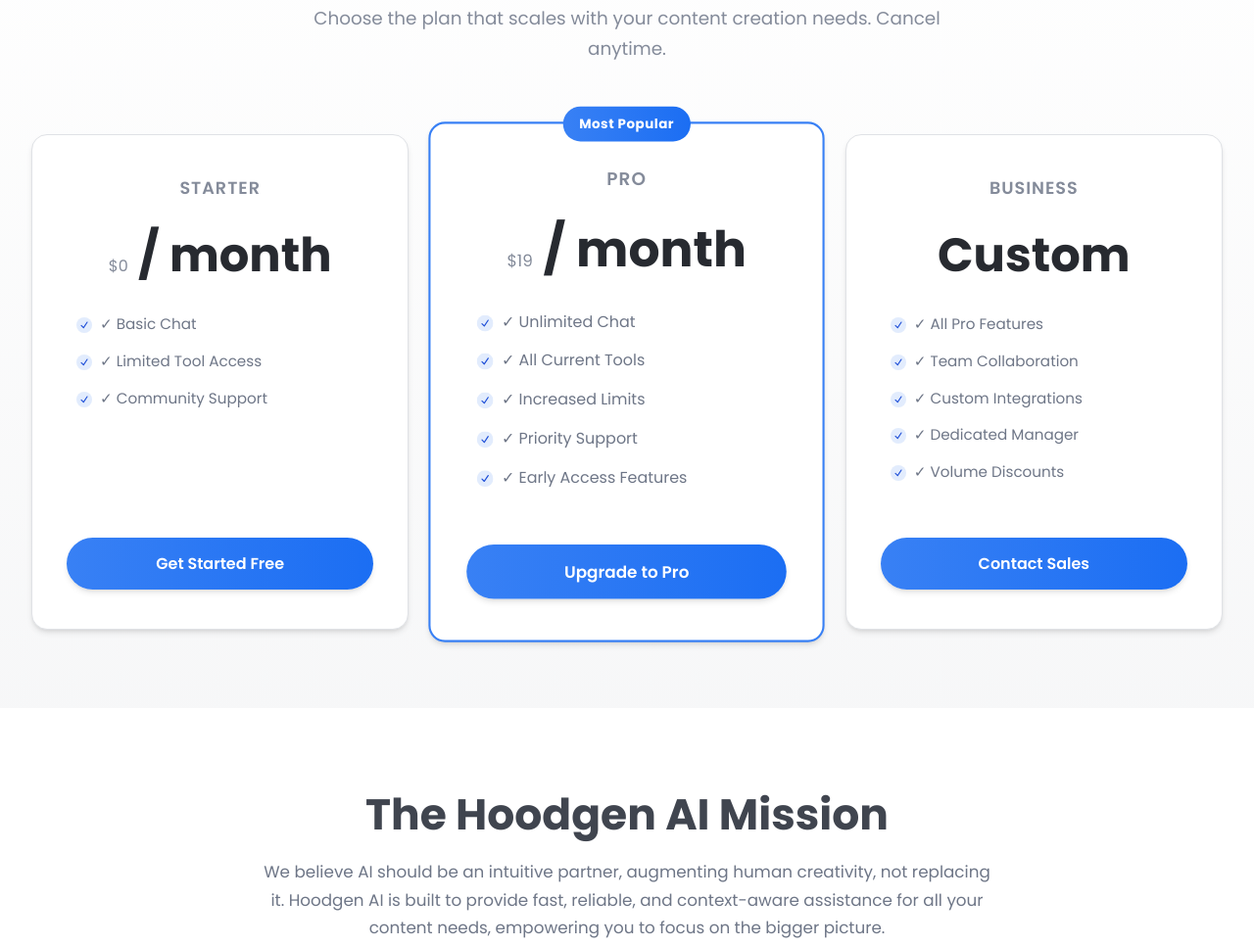
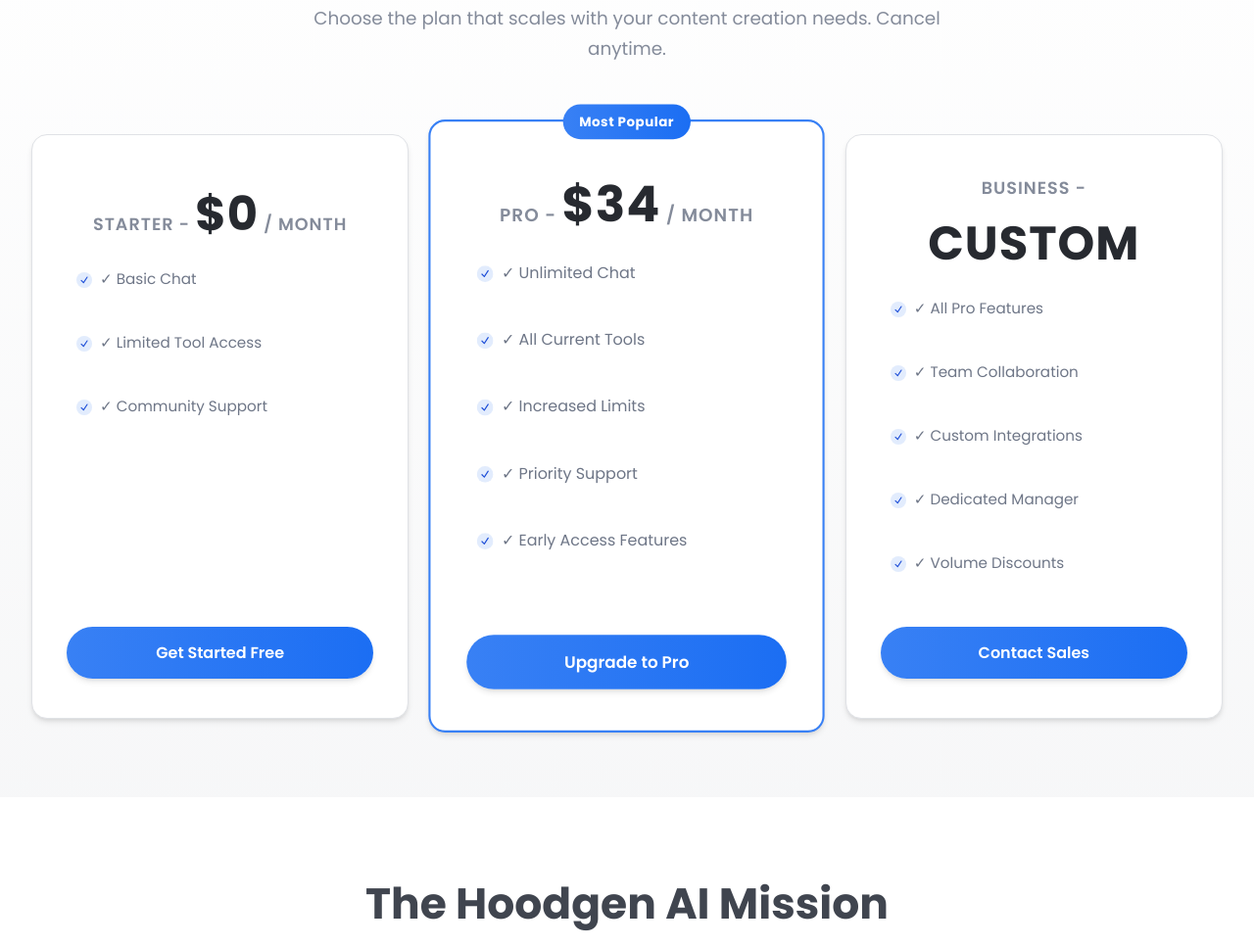
Before and after one commit to druggedtm/hoodgen, a website: page static/index.html in a window 1280 px wide. Shown: the part 2611-3578 px from the top of the page at 98% size. Drawn offline with nearby package versions, Linux system fonts and the light colour scheme.

Commit message:
Update pricing plans

```diff
--- a/static/index.html
+++ b/static/index.html
@@ -208,22 +208,21 @@
                      <p class="section-subtitle animate-on-scroll fade-in delay-1">Choose the plan that scales with your content creation needs. Cancel anytime.</p>
                      <div class="pricing-grid animate-on-scroll fade-in-up delay-2">
                          <div class="pricing-card">
-                             <div class="plan-name">Starter</div>
-                             <div class="price"><span>$0</span> / month</div>
-                             <ul class="features"> <li>✓ Basic Chat</li> <li>✓ Limited Tool Access</li> <li>✓ Community Support</li> </ul>
+                             <div class="plan-name">Starter - <span class="price"> $0</span> / month</div>
+                             <ul class="features"> <li>✓ Basic Chat</li><br><li>✓ Limited Tool Access</li><br><li>✓ Community Support</li> </ul>
                              <button class="tool-generate-button outline pulse-hover">Get Started Free</button>
                         </div>
                          <div class="pricing-card popular">
                              <div class="popular-badge">Most Popular</div>
-                             <div class="plan-name">Pro</div>
-                             <div class="price"><span>$19</span> / month</div>
-                             <ul class="features"> <li>✓ Unlimited Chat</li> <li>✓ All Current Tools</li> <li>✓ Increased Limits</li> <li>✓ Priority Support</li> <li>✓ Early Access Features</li></ul>
+                             <div class="plan-name">Pro - <span class="price">$34</span> / month</div>
+                             <ul class="features"> <li>✓ Unlimited Chat</li><br><li>✓ All Current Tools</li><br><li>✓ Increased Limits</li><br><li>✓ Priority Support</li><br><li>✓ Early Access Features</li></ul>
                              <button class="tool-generate-button solid pulse-hover">Upgrade to Pro</button>
                         </div>
                          <div class="pricing-card">
-                              <div class="plan-name">Business</div>
-                             <div class="price">Custom</div>
-                             <ul class="features"> <li>✓ All Pro Features</li> <li>✓ Team Collaboration</li> <li>✓ Custom Integrations</li> <li>✓ Dedicated Manager</li> <li>✓ Volume Discounts</li></ul>
+                              <div class="plan-name">Business - <span class="price">Custom</span></div>
+                             <ul class="features"> <li>✓ All Pro Features</li><br><li>✓ Team Collaboration</li><br><li>✓ Custom Integrations</li><br><li>✓ Dedicated Manager</li><br><li>✓ Volume Discounts</li></ul>
+
+
                              <button class="tool-generate-button outline pulse-hover">Contact Sales</button>
                         </div>
                      </div>
```
